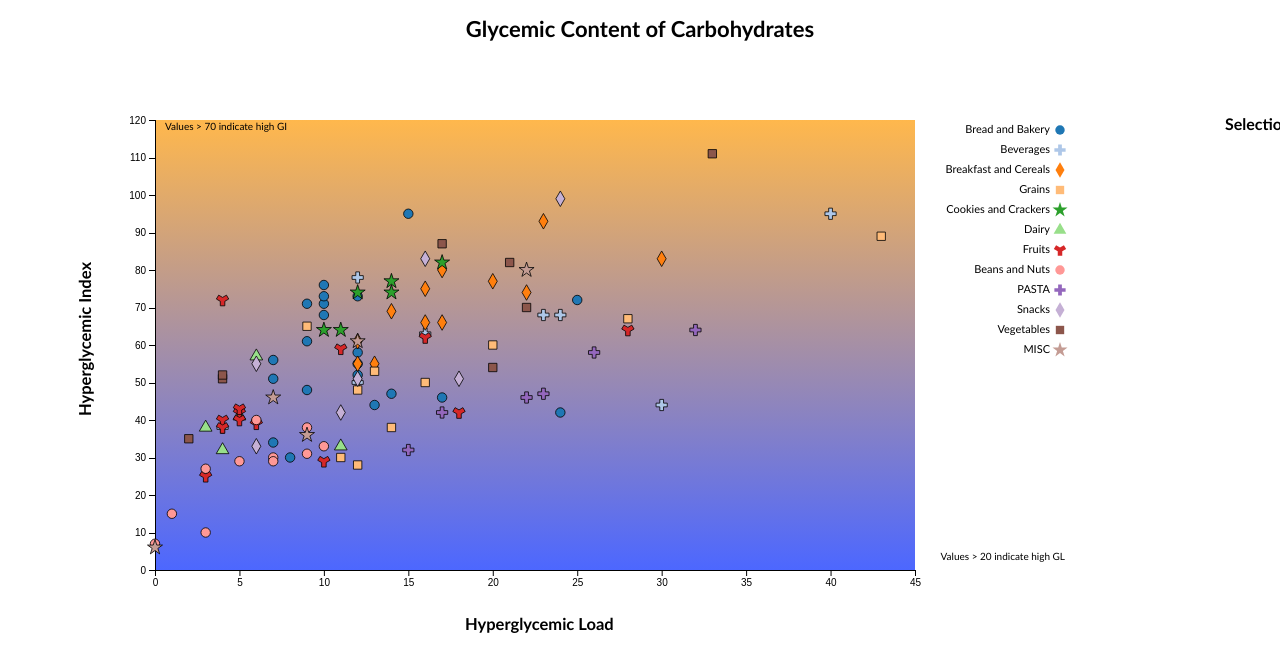
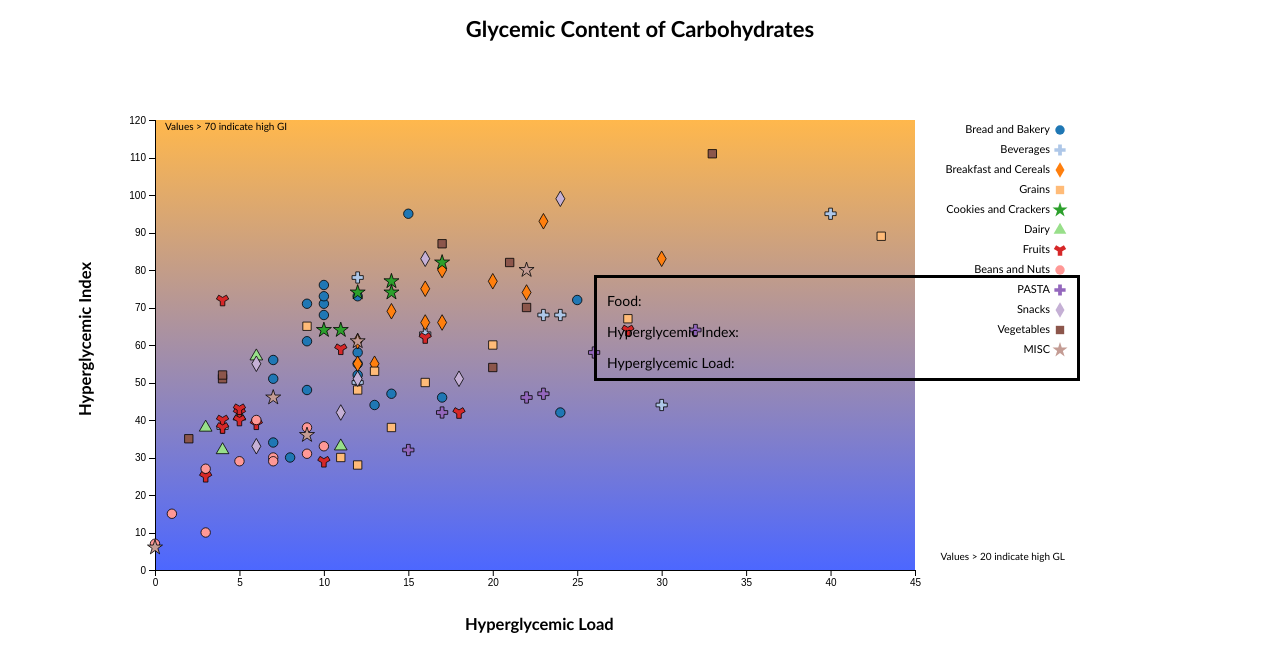
Before and after one commit to vladwork175/InfoVisualizationProject, a plain HTML site: page index.html in a window 1280 px wide. Shown: the top 672 px of the page. Drawn offline with nearby package versions, Linux system fonts and the light colour scheme.

Commit message:
Div display set up !!

```diff
--- a/carbsindex.js
+++ b/carbsindex.js
@@ -32,7 +32,7 @@ var svgextension = d3.select("#carbsindex");
 
 var tooltip = d3.select("body").append("div")
         .attr("class", "tooltip")
-        .style("opacity", 0);
+        //.style("opacity", 0);
 
 
 d3.csv('food.csv', function (error, data) {
@@ -79,38 +79,6 @@ d3.csv('food.csv', function (error, data) {
                 .attr('class', 'label')
                 .style("font-size", 10)
                 .text('Values > 20 indicate high GL');
-
-        svgextension.append('text')
-                .attr('x', 1100)
-                .attr('y', 30)
-                .attr('class', 'selection')
-                .style("font-size", 16)
-                .style("font-weight", "bold")
-                .text('Selection: ');
-
-        svgextension.append('text')
-                .attr('x', 1180)
-                .attr('y', 30)
-                .attr('class', 'selectedcarbinfo')
-                .style("font-size", 16)
-                .style("font-weight", "bold")
-                .text('Banana');
-
-        svgextension.append('text')
-                .attr('x', 1180)
-                .attr('y', 50)
-                .attr('class', 'selectedcarbGI')
-                .style("font-size", 16)
-                .style("font-weight", "bold")
-                .text('Hyperglycemic Index: ');
-
-        svgextension.append('text')
-                .attr('x', 1180)
-                .attr('y', 70)
-                .attr('class', 'selectedcarbGL')
-                .style("font-size", 16)
-                .style("font-weight", "bold")
-                .text('Hyperglycemic Load: ');
 
 
         svg.selectAll("symbol")
@@ -168,6 +136,24 @@ d3.csv('food.csv', function (error, data) {
                 .style("text-anchor", "end")
                 .text(function (d) { return d; });
 
+        d3.select(".tooltip")
+                .append("p")
+                .text("Food: ")
+                .attr("id", "displayname")
+                .attr("class", "displayinfo");
+
+        d3.select(".tooltip")
+                .append("p")
+                .text("Hyperglycemic Index: ")
+                .attr("id", "displayindex")
+                .attr("class", "displayinfo");
+
+        d3.select(".tooltip")
+                .append("p")
+                .text(" " + "Hyperglycemic Load: ")
+                .attr("id", "displayload")
+                .attr("class", "displayinfo");
+
         function selectDataPoint() {
                 d3.select(this)
                         .style("fill", "black")
@@ -176,13 +162,13 @@ d3.csv('food.csv', function (error, data) {
                 var carbselectedGI = d3.select(this).attr("index");
                 var carbselectedGL = d3.select(this).attr("load");
 
-                d3.select(".selectedcarbinfo")
-                        .text(carbselected);
+                d3.select("#displayname")
+                        .text("Food: " + carbselected);
 
-                d3.select(".selectedcarbGI")
+                d3.select("#displayindex")
                         .text("Hyperglycemic \nIndex: " + carbselectedGI);
 
-                d3.select(".selectedcarbGL")
+                d3.select("#displayload")
                         .text("Hyperglycemic Load: " + carbselectedGL);
         }
 
@@ -190,14 +176,14 @@ d3.csv('food.csv', function (error, data) {
                 d3.select(this)
                         .style("fill", function (d) { return color(d.type); })
 
-                d3.select(".selectedcarbinfo")
-                        .text(" ");
+                d3.select("#displayname")
+                        .text("Food: ");
 
-                d3.select(".selectedcarbGI")
-                        .text(" ");
+                d3.select("#displayindex")
+                        .text("Hyperglycemic Index: ");
 
-                d3.select(".selectedcarbGL")
-                        .text(" ");
+                d3.select("#displayload")
+                        .text("Hyperglycemic Load: ");
         }
 
         svgextension.selectAll(".symbol")
@@ -213,6 +199,7 @@ d3.csv('food.csv', function (error, data) {
                 .duration(2000)
                 .attr("opacity", "1")
                 .call(xAxis);
+
 
 });
 
--- a/styles.css
+++ b/styles.css
@@ -15,12 +15,18 @@ body {
 
 .tooltip {
     position: absolute;
-    top: 300px;
-    right: 50px;
+    top: 275px;
+    right: 200px;
     color: black;
-    width: 200px;
-    height: 28px;
+    width: 480px;
+    height: 100px;
+    border-style: solid;
+}
 
+.displayinfo
+{
+    font-size: 14px;
+    padding-left: 10px
 }
 
 #h1GL
```
